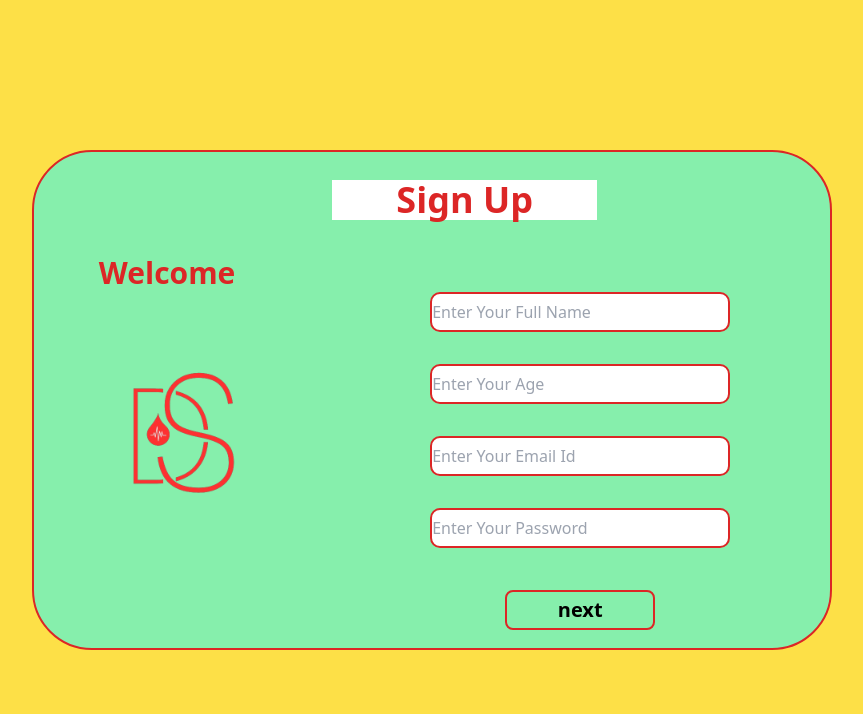
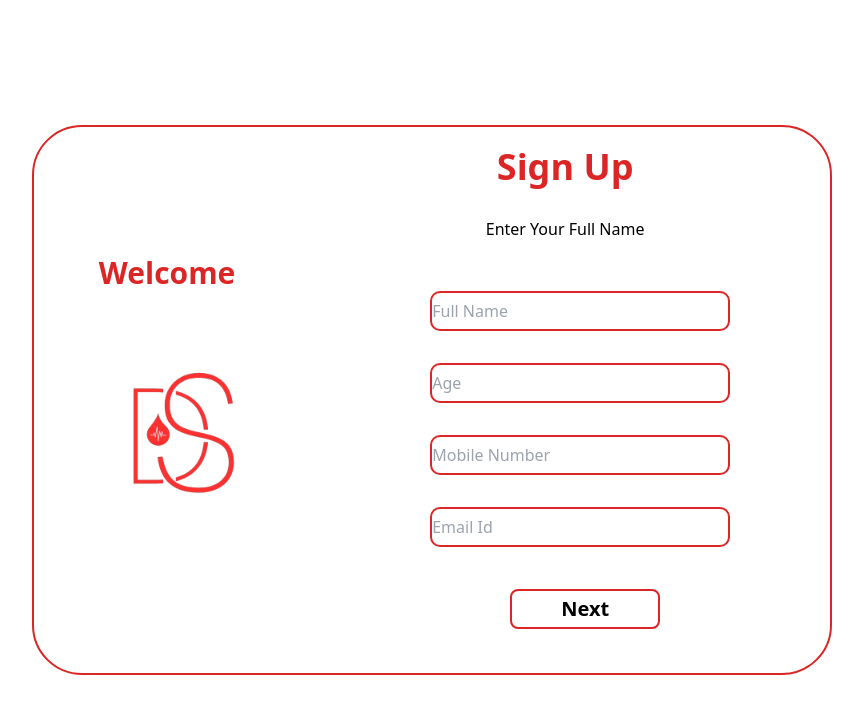
Before and after one commit to clumsy-coders-org/Donor-Sync, a React (Create React App) app in the folder client/: page / in a window 1280 px wide. Shown: the top 714 px of the page, without its empty margins (208-1071 px from the left). Built offline with nearby package versions, Linux system fonts and the light colour scheme.

Commit message:
signup page design final stage ok

```diff
--- a/client/src/components/signup/Signup.jsx
+++ b/client/src/components/signup/Signup.jsx
@@ -38,11 +38,12 @@ function Signup() {
 
 
   return (
+
     <div>
 
-      <div className='w-full h-screen flex flex-wrap justify-center items-center bg-yellow-300 ' >
+      <div className='w-full h-screen   flex flex-wrap justify-center items-center' >
 
-        <div className='w-[500px] h-[600px] bg-green-300  flex  justify-center  items-center sm:w-[800px] sm:h-[500px] sm:border-solid sm:border-2 sm: border-red-600 sm:rounded-[60px]  '  >
+        <div className='w-[350px] h-[600px] bg-white flex justify-center items-center sm:w-[800px] sm:h-[550px] sm:border-solid sm:border-2  sm:border-red-600 sm:rounded-[50px]    '  >
 
          <div className='w-[400px] h-[300px] hidden sm:block' >
 
@@ -51,125 +52,72 @@ function Signup() {
          <img className='hidden sm:block w-[200px] h-[200px] mt-[50px] ml-[50px] ' src={signupimg} alt="" />
 
 
+         </div>
+
+
+
+
+          <div className='h-[100%] w-full'>
+
+          <img src={signupimg} className='w-[70px] h-[70px] ml-[130px] sm:hidden ' alt="" />
+
+            <div className='w-[100%] h-[30px]  mt-5 text-center rounded-[100px] '  >
+
+              <h1 className='text-4xl font-bold text-red-600' > Sign Up </h1>
+
+
+
+            </div>
+
+            <p className='text-center mt-10' > Enter Your Full Name </p>
+
+            {
+              mobNext ?
+
+              <div className='w-[100%] h-[350px] pt-[50px] pl-[130px] hidden sm:block '>
+
+
+
+              <input type="text" placeholder='Full Name' className='w-[300px] h-10 rounded-[10px] mb-8 mr-5 border-solid border-2 border-red-600' /><br/>
+
+              <input type="text" placeholder='Age' className='w-[300px] h-10 rounded-[10px] mb-8 border-solid border-2 border-red-600 ' /> <br />
+
+              <input type="text" placeholder='Mobile Number' className='w-[300px] h-10 rounded-[10px] mb-8 mr-5 border-solid border-2 border-red-600 ' /><br/>
+
+              <input type="text" placeholder='Email Id' className='w-[300px] h-10 rounded-[10px] mb-8 border-solid border-2 border-red-600  ' /><br />
+
+              <button onClick={()=>{setmobNext(false)}}  className='ml-[80px] w-[150px] h-10 rounded-lg mt-[10px] font-bold border-solid border-2 border-red-600 text-[20px] ' > Next </button>
+
+
+            </div>
+
+            :
+
+            <div className='w-[100%] h-[400px] pt-10 pl-[130px] hidden sm:block '>
+
+
+
+
+
+            <input type="text" placeholder='District' className='w-[300px] h-10 rounded-[10px]    mb-8 mr-5 border-solid border-2 border-red-600 ' /><br/>
+
+            <input type="text" placeholder='City' className='w-[300px] h-10 rounded-[10px]  mb-8 border-solid border-2 border-red-600 ' /> <br />
+
+            <input type="text" placeholder='Bllod Group' className='w-[300px]   h-10 rounded-[10px] mb-8 border-solid border-2 border-red-600 ' /><br/>
+
+            <label htmlFor="" className='ml-[50px] font-bold  ' > Doner ?  </label> <input type="Radio" />  <label htmlFor="" className='ml-[20px] font-bold'>Recepient ?  </label> <input type="Radio" />
+
+
+           <button  className='ml-[80px] w-[150px] h-10 rounded-lg mt-[50px] font-bold border-solid border-2 border-red-600 text-[20px] ' >  Signup </button>
 
 
           </div>
 
 
 
-          <div className='h-[100%] w-full'>
-
-
-            <div className='w-[50%] h-[40px]  bg-white ml-8 mt-7 text-center'  >
-
-              <h1 className='text-4xl font-bold text-red-600' > Sign Up </h1>
-
-              <div className='w-[400px] ml-11 mt-3 h-9 flex justify-center items-center' >
-
-              {
-
-                errflag ? <> <IoWarning className='text-red-600 w-5 h-5' /> <span> {errmsg} </span> </>
-
-                : null
-
-              }
-
-              </div>
-
-            </div>
-
-            {
-              mobNext ?
-
-                <div className='w-[100%] h-[400px] pt-10 pl-[130px] mt-8 hidden sm:block '>
-
-
-
-                  <input type="text" placeholder='Enter Your Full Name' className='w-[300px] h-10 rounded-[10px] mb-8 mr-5 border-solid border-2 border-red-600'
-
-                    onChange={(e) => { setinputValus({ ...inputValus, name: e.target.value }) }}
-
-                  />  <br />
-
-                  <input type="text" placeholder='Enter Your Age' className='w-[300px] h-10 rounded-[10px] mb-8 mr-5 border-solid border-2 border-red-600'
-
-                    onChange={(e) => { setinputValus({ ...inputValus, age: e.target.value }) }}
-
-                  /><br />
-
-                  <input type="text" placeholder='Enter Your Email Id' className='w-[300px] h-10 rounded-[10px] mb-8 mr-5 border-solid border-2 border-red-600'
-
-                    onChange={(e) => { setinputValus({ ...inputValus, email: e.target.value }) }}
-
-                  /><br />
-
-                  <input type="text" placeholder='Enter Your Password' className='w-[300px] h-10 rounded-[10px] mb-8 mr-5 border-solid border-2 border-red-600'
-
-                    onChange={(e) => { setinputValus({ ...inputValus, password: e.target.value }) }}
-
-                  /><br />
-
-
-
-
-                  <button onClick={() => { firstFormValid(inputValus,seterrmsg , seterrflag,setmobNext ) }} className='ml-[75px] w-[150px] h-10 rounded-lg mt-[10px] font-bold border-solid border-2 border-red-600 text-[20px]
-
-                                 hover:bg-red-600 hover:text-white' >
-
-                    next </button>
-
-
-                </div>
-
-                :
-
-
-                <div className='w-[100%] h-[400px] pt-10 pl-[130px] mt-8  hidden sm:block '>
-
-
-                  <select onChange={(e)=>{setinputValus({...inputValus,district:e.target.value})}} type="text" placeholder='Enter Your Password' className='w-[300px] h-10 rounded-[10px] mb-8 mr-5 border-solid border-2 border-red-600'>
-
-                    <option value={null}> Select Your District </option>
-                    <option value={"palakkad"}> Palakkad </option>
-
-                    </select> <br />
-
-                    <select onChange={(e)=>{setinputValus({...inputValus,city:e.target.value})}}  type="text" placeholder='Enter Your Password' className='w-[300px] h-10 rounded-[10px] mb-8 mr-5 border-solid border-2 border-red-600'>
-
-                    <option value={null}> Select Your City </option>
-                    <option value={"pattambi"}> pattambi </option>
-
-                    </select> <br />
-
-
-                    <select onChange={(e)=>{setinputValus({...inputValus,bloodgroup:e.target.value})}} type="text" placeholder='Enter Your Password' className='w-[300px] h-10 rounded-[10px] mb-8 mr-5 border-solid border-2 border-red-600'>
-
-                    <option value={null}> Select Your Blood Group </option>
-                    <option value="O+"> O+ </option>
-
-                    </select> <br />
-
-
-                    <label htmlFor="" className='font-bold  ml-12' > Donar ?   </label> <input name='type' type="Radio" onChange={(e)=>{setinputValus({...inputValus,type:e.target.value})}}  />
-
-                    <label htmlFor="" className='font-bold ml-5 ' > Resepient ?   </label> <input name='type' type="Radio" onChange={(e)=>{setinputValus({...inputValus,type:e.target.value})}} /> <br/>
-
-                    <button onClick={() => { secondValidation (inputValus,seterrmsg , seterrflag,formSubmit) }}    className='ml-[75px] w-[150px] h-10 rounded-lg mt-[50px] font-bold border-solid border-2 border-red-600 text-[20px]
-                                  hover:bg-red-600 hover:text-white' >
-
-                    Signup  </button>
-
-
-
-
-
-
-
-                </div>
 
 
             }
-
 
 
 
@@ -180,7 +128,7 @@ function Signup() {
 
                 mobNext ?
 
-                <div className='w-[300px] h-[400px] pt-[80px] pl-[20px] bg-red-600  sm:hidden '>
+                <div className='w-[100%] h-[400px] pt-[80px] pl-[20px]  sm:hidden '>
 
 
                 <input type="text" placeholder='Full Name' className='w-[300px] h-12 rounded-[10px] mb-8 mr-5 border-solid border-2 border-red-600' />
@@ -192,7 +140,7 @@ function Signup() {
 
                 <input type="text" placeholder='Email Id' className='w-[300px] h-12 rounded-[10px] mb-8 border-solid border-2 border-red-600  ' /><br />
 
-                  <button onClick={() => { setmobNext(false) }} className='ml-[80px] w-[150px] h-10 rounded-lg font-bold border-solid border-2 border-red-600 text-[20px] ' > Next  </button>
+                <button onClick={()=>{setmobNext(false)}} className='ml-[80px] w-[150px] h-10 rounded-lg font-bold border-solid border-2 border-red-600 text-[20px] ' > Next  </button>
 
 
              </div>
@@ -213,13 +161,13 @@ function Signup() {
 
                 <select type="text" placeholder='Blood Group' className='w-[300px] h-12 rounded-[10px] mb-8 mr-5 border-solid border-2 border-red-600 '>
                    <option value=""> Select Your Blood Group </option>
-                  </select> <br />
+                  </select> <br/>
 
                 <label htmlFor="" className='ml-[50px] font-bold  ' > Doner ?  </label> <input type="Radio" />  <label htmlFor="" className='ml-[20px] font-bold'>Recepient ?  </label> <input type="Radio" />
 
 
 
-                  <button onClick={() => { setmobNext(false) }} className='ml-[80px] w-[150px] h-10 rounded-lg mt-[50px] font-bold border-solid border-2 border-red-600 text-[20px] ' > Sign Up </button>
+                <button onClick={()=>{setmobNext(false)}} className='ml-[80px] w-[150px] h-10 rounded-lg mt-[50px] font-bold border-solid border-2 border-red-600 text-[20px] ' > Sign Up </button>
 
 
              </div>
@@ -258,6 +206,7 @@ function Signup() {
 
 
     </div>
+
   )
 }
 
```
Lines whose indentation alone changed are shown as unchanged.
